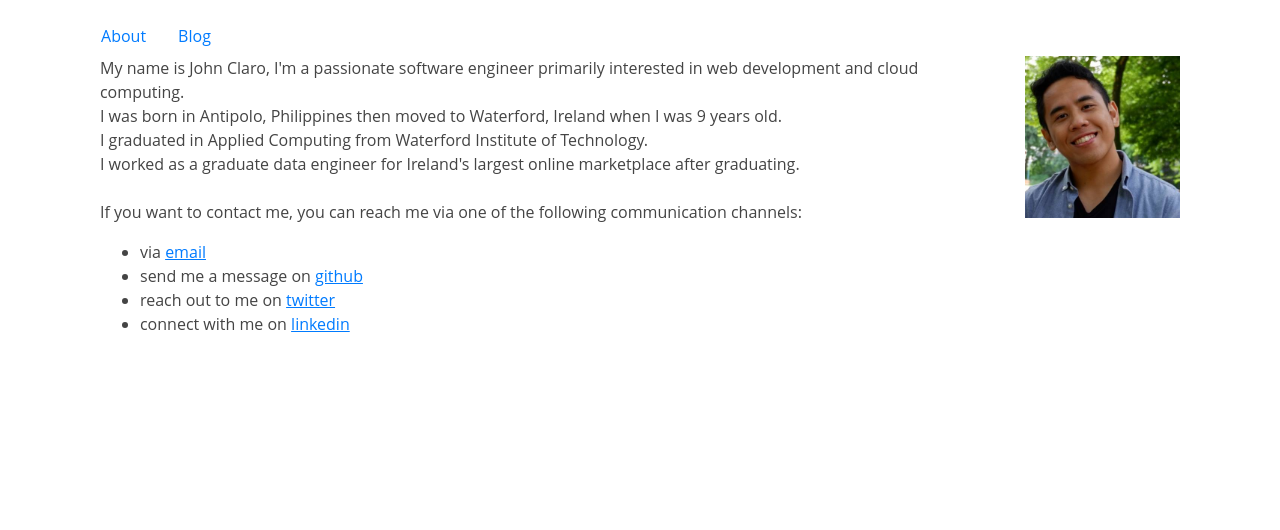
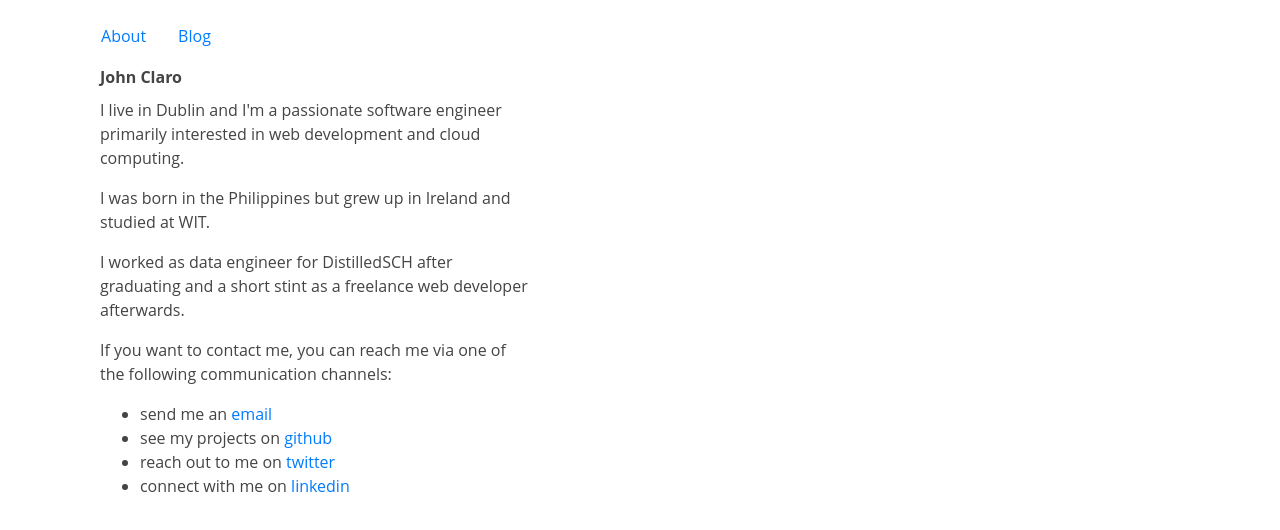
Before and after one commit to jkrclaro/jkrclaro.github.io, a React (Create React App) app: page / in a window 1280 px wide. Shown: the top 530 px of the page. Built offline with nearby package versions, Linux system fonts and the light colour scheme.

Commit message:
Update homepage

```diff
--- a/src/components/Home.jsx
+++ b/src/components/Home.jsx
@@ -1,35 +1,22 @@
 import React from 'react';
 
-const me = require('../imgs/me.png');
-
-const underlineStyle = {
-    textDecoration: 'underline'
-}
 
 class Home extends React.Component {
 
     render() {
         return (
-            <div className='col-lg-12'>
-                <div className='row'>
-                    <div className='col-lg-10'>
-                        <div>My name is John Claro, I'm a passionate software engineer primarily interested in web development and cloud computing.</div>
-                        <div>I was born in Antipolo, Philippines then moved to Waterford, Ireland when I was 9 years old.</div>
-                        <div>I graduated in Applied Computing from Waterford Institute of Technology.</div>
-                        <div>I worked as a graduate data engineer for Ireland's largest online marketplace after graduating.</div>
-                        <br/>
-                        <p>If you want to contact me, you can reach me via one of the following communication channels:</p>
-                        <ul>
-                            <li>via <a href='mailto:jkrclaro@gmail.com' style={underlineStyle}>email</a></li>
-                            <li>send me a message on <a href='https://www.github.com/jkrclaro' target="_blank" rel="noopener noreferrer" style={underlineStyle}>github</a></li>
-                            <li>reach out to me on <a href='https://www.twitter.com/jkrclaro' target="_blank" rel="noopener noreferrer" style={underlineStyle}>twitter</a></li>
-                            <li>connect with me on <a href='https://www.linkedin.com/in/jkrclaro' target="_blank" rel="noopener noreferrer" style={underlineStyle}>linkedin</a></li>
-                        </ul>
-                    </div>
-                    <div className='col-lg-2 mb-3'>
-                        <img src={me} alt='me' className='img-fluid'/>
-                    </div>
-                </div>
+            <div className='col-lg-5'>
+                <h3><b>John Claro</b></h3>
+                <p>I live in Dublin and I'm a passionate software engineer primarily interested in web development and cloud computing.</p>
+                <p>I was born in the Philippines but grew up in Ireland and studied at WIT.</p>
+                <p>I worked as data engineer for DistilledSCH after graduating and a short stint as a freelance web developer afterwards.</p>
+                <p>If you want to contact me, you can reach me via one of the following communication channels:</p>
+                <ul>
+                    <li>send me an <a href='mailto:jkrclaro@gmail.com'>email</a></li>
+                    <li>see my projects on <a href='https://www.github.com/jkrclaro' target="_blank" rel="noopener noreferrer">github</a></li>
+                    <li>reach out to me on <a href='https://www.twitter.com/jkrclaro' target="_blank" rel="noopener noreferrer">twitter</a></li>
+                    <li>connect with me on <a href='https://www.linkedin.com/in/jkrclaro' target="_blank" rel="noopener noreferrer">linkedin</a></li>
+                </ul>
             </div>
         )
     }
```
